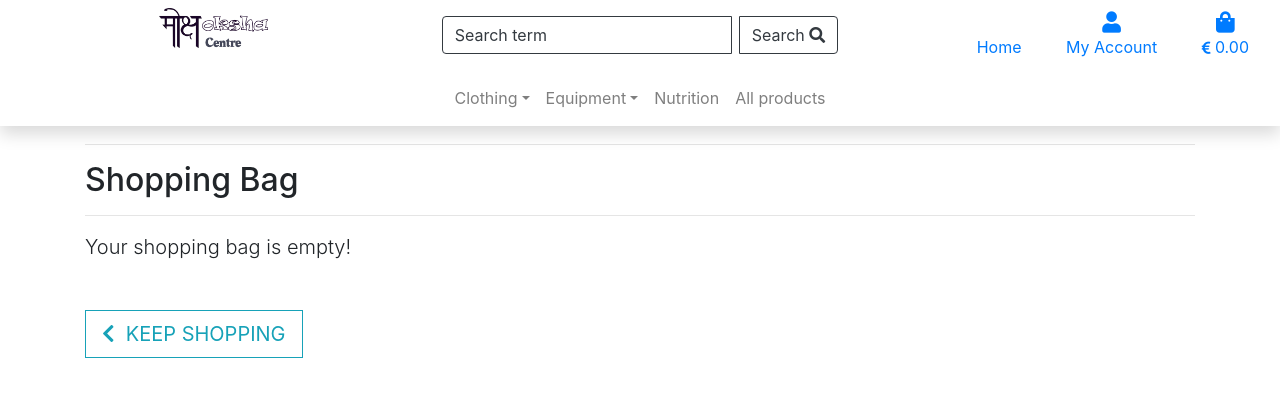
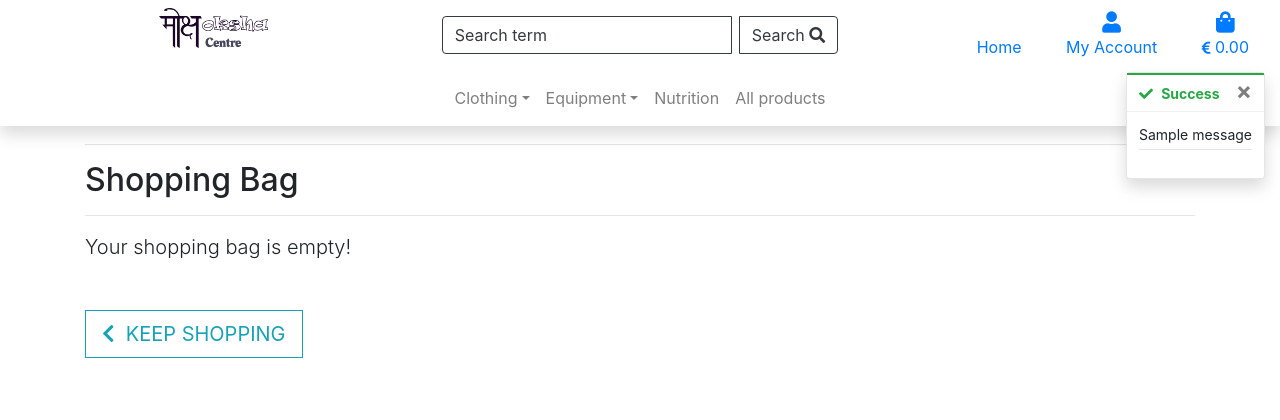
Before and after one commit to Bogtrotter72/moksha_centre, a Django app: page /bag/ in a window 1280 px wide. Shown: the top 420 px of the page. Run offline with Django 3.2, Linux system fonts and the light colour scheme; tables that the repository leaves empty hold one stand-in row (values such as "Sample post"); one stand-in notice (Sample message) is shown; some libraries are stand-ins or nearby versions.

Commit message:
added toasts and shopping bag preview

```diff
--- a/bag/views.py
+++ b/bag/views.py
@@ -3,12 +3,14 @@ from django.shortcuts import get_object_or_404, HttpResponse, redirect, render,
 from products.models import Product
 
 # Create your views here.
+
+
 def view_bag(request):
     return render(request, 'bag/bag.html')
 
 
 def add_to_bag(request, item_id):
-
+    product = get_object_or_404(Product, pk=item_id)
     quantity = int(request.POST.get('quantity'))
     redirect_url = request.POST.get('redirect_url')
     size = None
@@ -19,23 +21,35 @@ def add_to_bag(request, item_id):
 
     if size:
         if item_id in list(bag.keys()):
-            if size in bag[item_id]['items_by_size'].keys():
-                bag[item_id]['items_by_size'][size] += quantity
+            if size in bag[item_id]["items_by_size"].keys():
+                bag[item_id]["items_by_size"][size] += quantity
+                messages.success(
+                    request, f'Updated {product.name.lower()}, size {size.upper()} quantity to {bag[item_id]["items_by_size"][size]}')
             else:
-                bag[item_id]['items_by_size'][size] = quantity
+                bag[item_id]["items_by_size"][size] = quantity
+                messages.success(
+                    request, f'Added {product.name.lower()}, size {size.upper()}, quantity {bag[item_id]["items_by_size"][size]} to your bag')
         else:
-            bag[item_id] = {'items_by_size': {size: quantity}}
+            bag[item_id] = {"items_by_size": {size: quantity}}
+            messages.success(
+                request, f'Added {product.name.lower()}, size {size.upper()} to your bag')
     else:
         if item_id in list(bag.keys()):
             bag[item_id] += quantity
+            messages.success(
+                request, f'Updated {product.name.lower()} quantity to {bag[item_id]}')
         else:
             bag[item_id] = quantity
+            messages.success(request, f'Added {product.name.lower()} to your bag')
 
     request.session['bag'] = bag
     return redirect(redirect_url)
 
 
 def adjust_bag(request, item_id):
+    bold_start = "\033[1m"
+    bold_end = "\033[0m"
+
     product = get_object_or_404(Product, pk=item_id)
     quantity = int(request.POST.get('quantity'))
     size = None
@@ -46,42 +60,64 @@ def adjust_bag(request, item_id):
 
     if size:                                                                # If the item has a size
         if quantity > 0:                                                    # and the quantity is greater than 0
-            bag[item_id]['items_by_size'][size] = quantity                  # get the specific size and set its quantity accordingly
+            # get the specific size and set its quantity accordingly
+            bag[item_id]["items_by_size"][size] = quantity
+            messages.success(
+                request, f'Updated {product.name.lower()}, size {size.upper()} quantity to {bag[item_id]["items_by_size"][size]}')
         else:
-            del bag[item_id]['items_by_size'][size]                         # or remove if quantity is zero
-            if not bag[item_id]['items_by_size']:                           # If items by size is now empty
-                bag.pop(item_id)                                            # remove the item entirely
+            # or remove if quantity is zero
+            del bag[item_id]["items_by_size"][size]
+            # If items by size is now empty
+            if not bag[item_id]["items_by_size"]:
+                # remove the item entirely
+                bag.pop(item_id)
+            messages.success(
+                request, f'Removed {product.name.lower()}, size {size.upper()} from your bag')
 
     else:                                                                   # If there is no size
         if quantity > 0:                                                    # and the quantity is greater than 0
-            bag[item_id] = quantity                                         # update the quantity
+            # update the quantity
+            bag[item_id] = quantity
+            messages.success(
+                request, f'Updated {product.name.lower()} quantity to {bag[item_id]}')
         else:
-            bag.pop(item_id)                                                # remove the item entirely
+            # remove the item entirely
+            bag.pop(item_id)
+            messages.success(request, f'Removed {product.name.lower()} from your bag')
 
-    request.session['bag'] = bag                                            # place bag into the session
-    return redirect(reverse('view_bag'))                                    # return to the shopping bag
+    # place bag into the session
+    request.session['bag'] = bag
+    # return to the shopping bag
+    return redirect(reverse('view_bag'))
 
 
 def remove_from_bag(request, item_id):
     try:
-        product = Product.objects.get(pk=item_id)
+        product = get_object_or_404(Product, pk=item_id)
         size = None
         if 'product_size' in request.POST:
             size = request.POST['product_size']
         bag = request.session.get('bag', {})
 
         if size:                                                            # If the item has a size
-            del bag[item_id]['items_by_size'][size]                         # remove the specific size key in the items_by_size dictionary
-            if not bag[item_id]['items_by_size']:                           # If items by size is now empty
-                bag.pop(item_id)                                            # remove the item entirely
-            messages.success(request, f'Removed size {size.upper()} {product.name} from your bag')
+            # remove the specific size key in the items_by_size dictionary
+            del bag[item_id]["items_by_size"][size]
+            # If items by size is now empty
+            if not bag[item_id]["items_by_size"]:
+                # remove the item entirely
+                bag.pop(item_id)
+            messages.success(
+                request, f'Removed {product.name.lower()}, size {size.upper()} from your bag')
 
         else:                                                               # If there is no size
-            bag.pop(item_id)                                                # remove the item entirely
-            messages.success(request, f'Removed {product.name} from your bag')
+            # remove the item entirely
+            bag.pop(item_id)
+            messages.success(request, f'Removed {product.name.lower()} from your bag')
 
-        request.session['bag'] = bag                                        # place bag into the session
-        return HttpResponse(status=200)                                     # Send a Http 200 response to indicate successful removal of item
+        # place bag into the session
+        request.session['bag'] = bag
+        # Send a Http 200 response to indicate successful removal of item
+        return HttpResponse(status=200)
 
     except Exception as e:
         messages.error(request, f'Error removing item; {e}')
--- a/static/css/base.css
+++ b/static/css/base.css
@@ -79,6 +79,11 @@ input[type=number] {
 }
 
 
+.bag_message-wrapper {
+    height: 200px;
+    overflow-x: hidden;
+    overflow-y: auto;
+}
 
 
 .bg_img {
@@ -123,7 +128,7 @@ input[type=number] {
     background-color: white;
 }
 
-.search_container.opaque, .navbar.opaque {
+.navbar.opaque, .search_container.opaque {
     background-color: rgba(255, 255, 255, 1);
 }
 
@@ -196,3 +201,7 @@ input[type=number] {
 .shadow {
     box-shadow: 0 .5rem 1rem rgba(0,0,0,.15)!important;
 }
+
+.toast_capper {
+    height: 2px;
+}
--- /dev/null
+++ b/static/css/toast.css
@@ -0,0 +1,28 @@
+.error_text {
+    color: #dc3545;
+}
+
+.info_text {
+    color: #17a2b8;
+}
+
+.message_container {
+    background-color: white;
+    max-width: 750px;
+    position: fixed;
+    right: 15px;
+    top: 72px;
+    z-index: 10000;
+}
+
+.success_text {
+    color: #28a745;
+}
+
+.toast {
+    max-width: 500px;
+}
+
+.warning_text {
+    color: #ffc107;
+}
--- a/templates/base.html
+++ b/templates/base.html
@@ -19,6 +19,7 @@
 
             <!-- Additional styling -->
             <link rel="stylesheet" href="{% static 'css/footer_dark.css' %}">
+            <link rel="stylesheet" href="{% static 'css/toast.css' %}">
             <link rel="stylesheet" href="{% static 'css/base.css' %}">
         {% endblock corecss %}
 
@@ -108,7 +109,25 @@
             </form>
         </div> -->
         {% if messages %}
-            <div class="message_container"></div>
+            <div class="message_container">
+                {% for message in messages %}
+                    {% with message.level as level %}
+                        <!-- Error messages -->
+                        {% if level == 40 %}
+                            {% include 'includes/toasts/toast_error.html' %}
+                        <!-- Warning messages -->
+                        {% elif level == 30 %}
+                            {% include 'includes/toasts/toast_warning.html' %}
+                        <!-- Success messages -->
+                        {% elif level == 25 %}
+                            {% include 'includes/toasts/toast_success.html' %}
+                        <!-- Info messages -->
+                        {% else %}
+                            {% include 'includes/toasts/toast_info.html' %}
+                        {% endif %}
+                    {% endwith %}
+                {% endfor %}
+            </div>
         {% endif %}
 
 
@@ -152,6 +171,9 @@
         {% endblock corejs %}
 
         {% block extra_js %}
+            <script>
+                $('.toast').toast('show')
+            </script>
         {% endblock extra_js %}
     </body>
 </html>
--- /dev/null
+++ b/templates/includes/toasts/toast_success.html
@@ -0,0 +1,43 @@
+<div class="toast fade show shadow" role="alert" aria-live="assertive" aria-atomic="true" data-autohide="false" data-color="error">
+    <div class="bg-success toast_capper w-100"></div>
+    <div class="toast-header">
+        <strong class="mr-auto success_text"><i class="fas fa-check"></i></i></strong>
+        <strong class="mr-auto success_text">Success</strong>
+        <button type="button" class="ml-2 mb-1 close" data-dismiss="toast" aria-label="Close">
+            <span aria-hidden="true">&times;</span>
+        </button>
+    </div>
+    <div class="toast-body">
+        <div class="row">
+            <div class="col">
+                {{ message }}
+                <hr class="mt-1 mb-3">
+            </div>
+        </div>
+        {% if total %}
+            <p class="bg-white text-dark">Your Bag ({{ product_count }})</p>
+            <div class="bag_message-wrapper">
+                {% for item in bag_items %}
+                    <div class="row">
+                        <div class="col-3 mt-1 mb-3">
+                            <img src="{{ item.product.image_url }}" alt="{{ item.product.name }}" class="w-100">
+                        </div>
+                        <div class="col-9">
+                            {{item.product.name}}
+                        </div>
+                    </div>
+                {% endfor %}
+            </div>
+            <div class="row">
+                <div class="col">
+                    <a href="{% url 'view_bag' %}" class="btn btn-outline-dark btn-block rounded-0 btn-lg">
+                        <span class="text-uppercase">Secure Checkout</span>
+                        <span class="icon">
+                            <i class="fas fa-lock"></i>
+                        </span>
+                    </a>
+                </div>
+            </div>
+        {% endif %}
+    </div>
+</div>
```
Also changed, not shown: templates/includes/toasts/toast_error.html (added, +13 -0 lines), templates/includes/toasts/toast_info.html (added, +13 -0 lines), templates/includes/toasts/toast_warning.html (added, +13 -0 lines).
